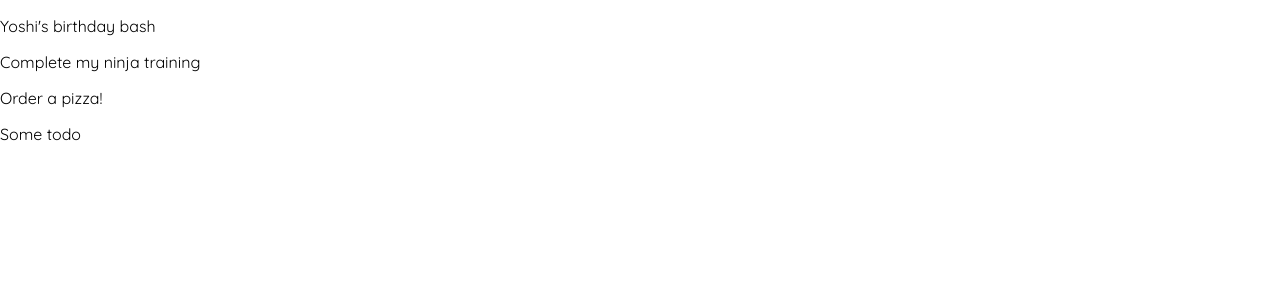
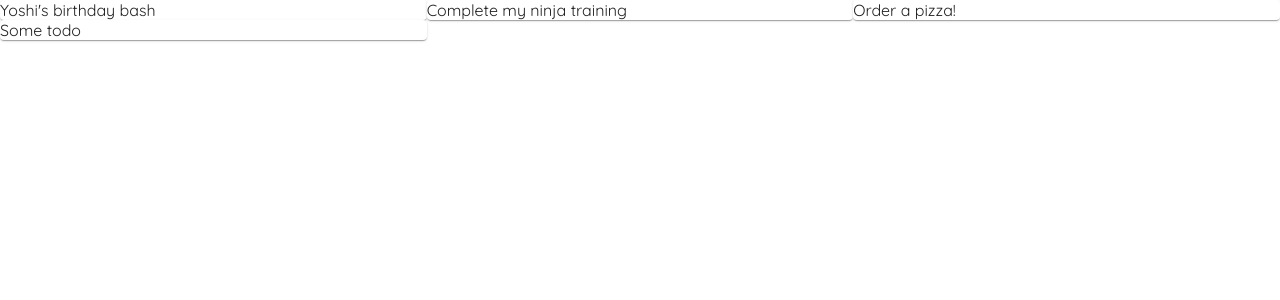
Before and after one commit to MaccKOT/react-materialui-tutorial-netninja, a React (Create React App) app: page / in a window 1280 px wide. Shown: the top 300 px of the page. Built offline with nearby package versions, Linux system fonts and the light colour scheme; data requests are answered from the project's data file.

Commit message:
Grid system

```diff
--- a/src/pages/Notes.js
+++ b/src/pages/Notes.js
@@ -1,5 +1,7 @@
 import React from 'react';
 import { useEffect, useState } from 'react';
+import Grid from '@material-ui/core/Grid';
+import Paper from '@material-ui/core/Paper';
 
 export default function Notes() {
   const [notes, setNotes] = useState([]);
@@ -12,9 +14,13 @@
 
   return (
     <div>
-      {notes.map((note) => (
-        <p key={note.id}>{note.title}</p>
-      ))}
+      <Grid container>
+        {notes.map((note) => (
+          <Grid item key={note.id} xs={12} lg={4} md={6}>
+            <Paper> {note.title}</Paper>
+          </Grid>
+        ))}
+      </Grid>
     </div>
   );
 }
```
